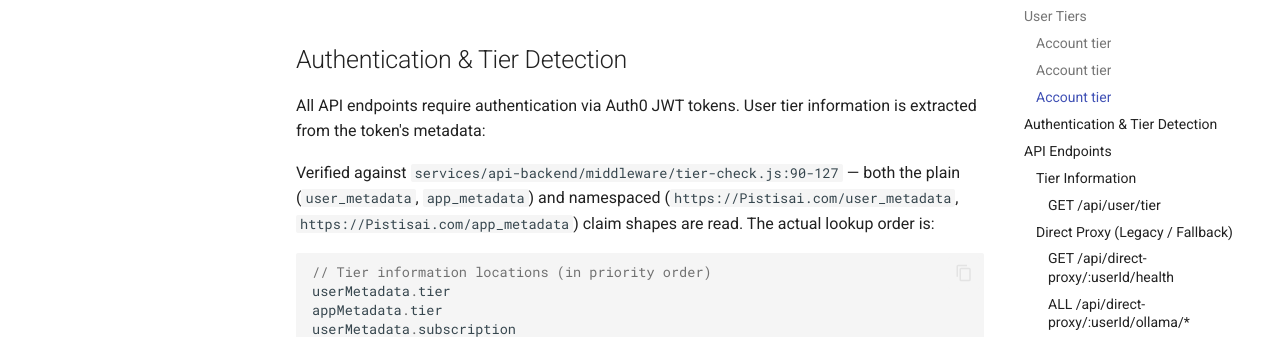
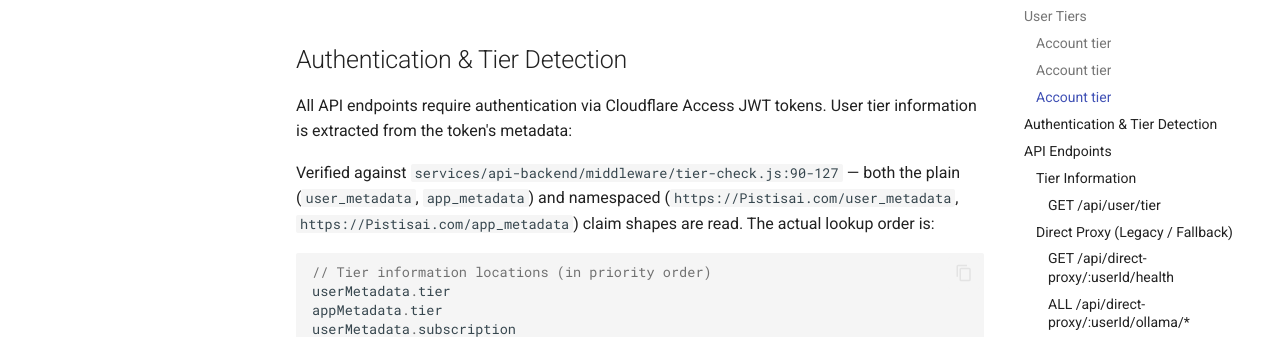
Before and after one commit to pistisAI/pistisai-app, an MkDocs documentation site: the page built from docs/api/API_TIER_SYSTEM.md, in a window 1280 px wide and 900 px high, scrolled down 1677 px. Shown: the part 164-501 px from the top of the window. Built offline with MkDocs 1.6.1 and Material for MkDocs 9.7.7, drawn with Linux system fonts in a browser that asks for light colours; comment, search, counter and statistics services are not loaded; some of the changed text lies outside the part shown.

Commit message:
ai(zoid): docs: point active Auth0 guides at Cloudflare Access (#1047) (#1091)
Replace remaining Auth0 provider/setup references in six active docs with Cloudflare Access, matching the live auth provider. Rename the K8s secret keys in the streaming-proxy deployment example consistently (auth0-* -> cf-access-*). Docs only; no product code changed.

````diff
--- a/docs/api/API_TIER_SYSTEM.md
+++ b/docs/api/API_TIER_SYSTEM.md
@@ -46,7 +46,7 @@ Everything described as "Direct Proxy", "Container Proxy" or "Tunnel" below appl
 
 ## Authentication & Tier Detection
 
-All API endpoints require authentication via Auth0 JWT tokens. User tier information is extracted from the token's metadata:
+All API endpoints require authentication via Cloudflare Access JWT tokens. User tier information is extracted from the token's metadata:
 
 Verified against `services/api-backend/middleware/tier-check.js:90-127` — both the plain (`user_metadata`, `app_metadata`) and namespaced (`https://Pistisai.com/user_metadata`, `https://Pistisai.com/app_metadata`) claim shapes are read. The actual lookup order is:
 
@@ -134,10 +134,10 @@ Historical direct proxy to a local Ollama support-provider path for account tier
 
 ```bash
 # Get available models
-GET /api/direct-proxy/auth0|user123/ollama/api/tags
+GET /api/direct-proxy/user123/ollama/api/tags
 
 # Generate completion
-POST /api/direct-proxy/auth0|user123/ollama/api/generate
+POST /api/direct-proxy/user123/ollama/api/generate
 Content-Type: application/json
 
 {
@@ -200,11 +200,11 @@ Start the historical container-based proxy for premium/enterprise users.
   "success": true,
   "message": "Streaming proxy started successfully",
   "proxy": {
-    "proxyId": "proxy-auth0|user123-1642234567890",
+    "proxyId": "proxy-user123-1642234567890",
     "status": "running",
     "createdAt": "2024-01-15T10:30:00.000Z",
     "directTunnel": false,
-    "endpoint": "https://api.example.com/proxy/auth0|user123",
+    "endpoint": "https://api.example.com/proxy/user123",
     "userTier": "premium"
   }
 }
@@ -374,7 +374,7 @@ const response = await fetch(`/api/tunnel/${userId}/ollama/api/generate`, {
 
 1. **"Direct proxy access denied"**
    - Verify user is on account tier
-   - Check Auth0 metadata configuration
+   - Check Cloudflare Access claims configuration
    - Ensure proper authentication
 
 2. **"Desktop client not connected"**
````
Also changed, not shown: docs/api/ADMIN_API.md (+2 -2 lines), docs/architecture/services/README.md (+2 -2 lines), docs/backend/streaming-proxy/DEPLOYMENT.md (+6 -6 lines), docs/operations/security/RBAC_GUIDE.md (+1 -1 lines), docs/user-guide/TROUBLESHOOTING.md (+1 -1 lines).
